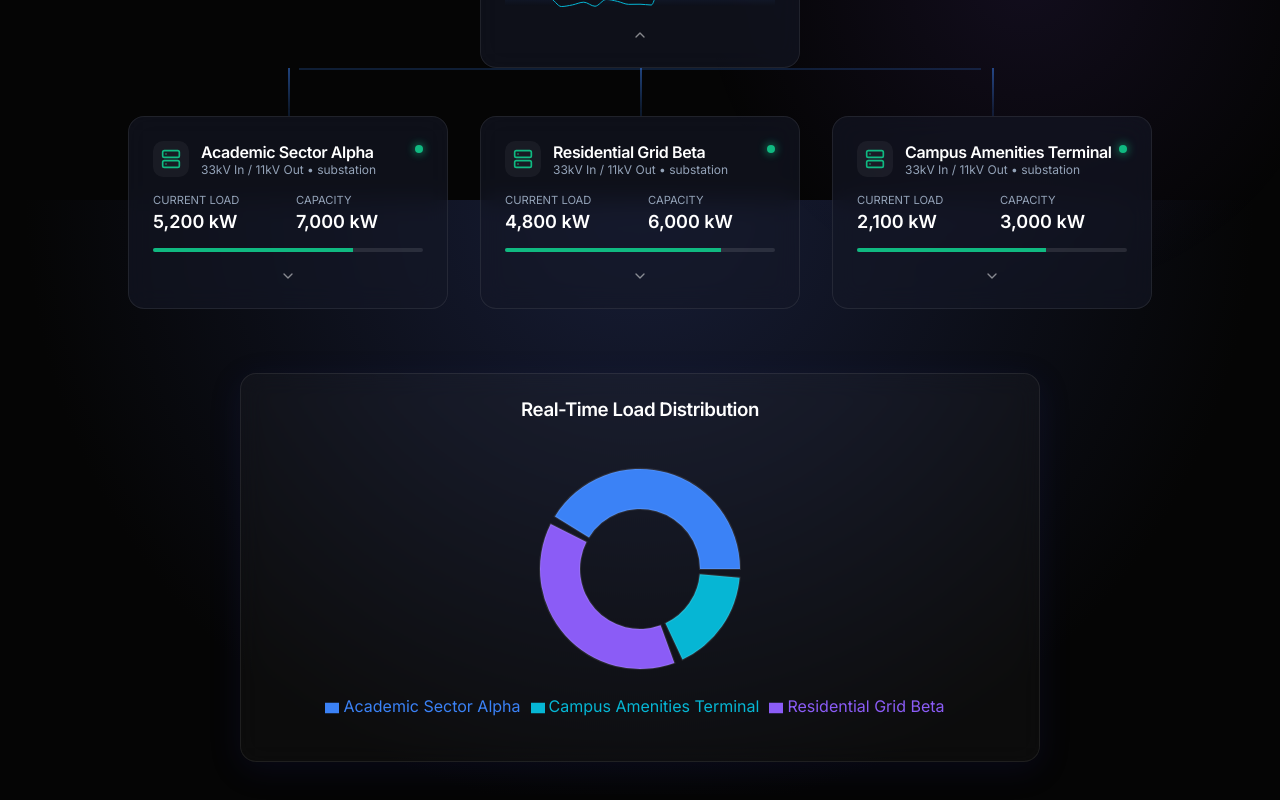
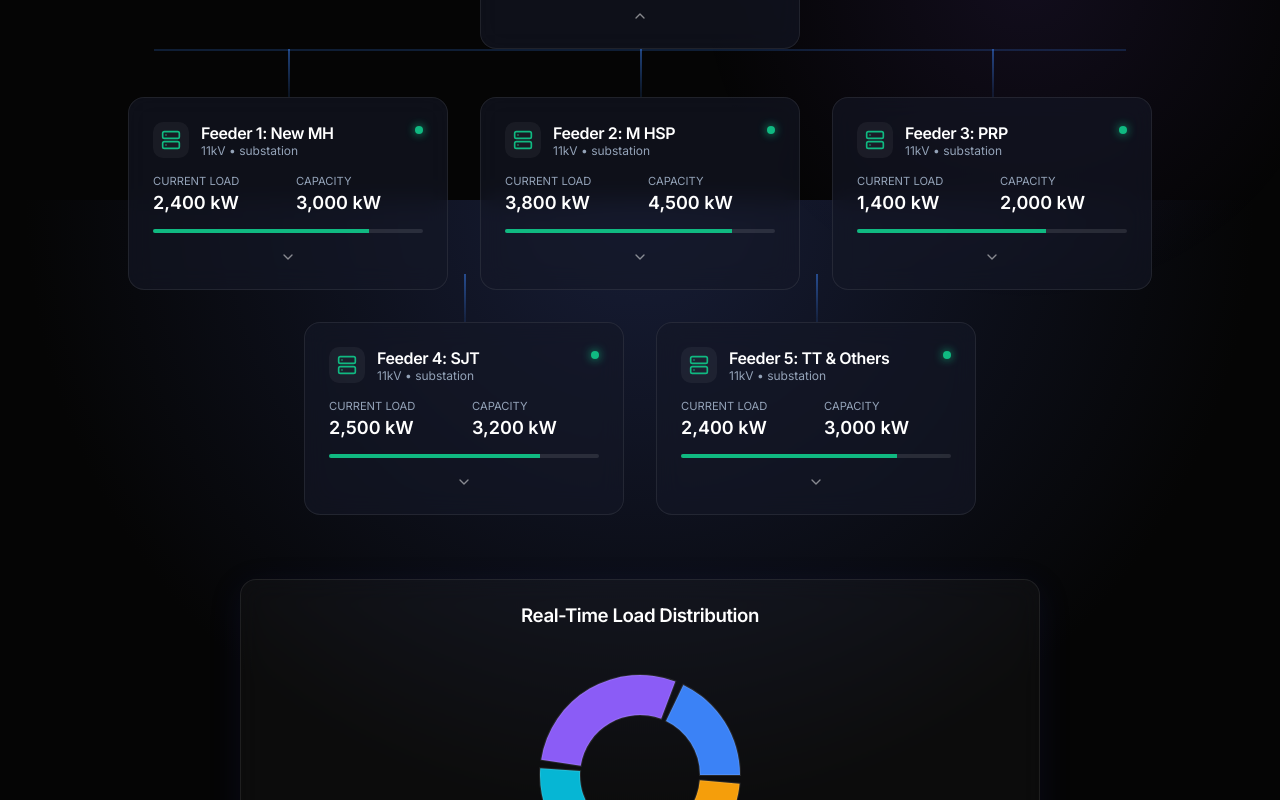
Before and after one commit to Aarnav-Rao/vit-power-demo, a React (Vite) app: page / in a window 1280 px wide. Shown: the part 600-1400 px from the top of the page. Built offline with nearby package versions, Linux system fonts and the light colour scheme.

Commit message:
feat: align power network tree to professor's flowchart

```diff
--- a/src/components/CampusPieChart.tsx
+++ b/src/components/CampusPieChart.tsx
@@ -3,13 +3,12 @@ import { PieChart, Pie, Cell, ResponsiveContainer, Tooltip, Legend } from 'recha
 import { campusPowerNetwork } from '../data/powerNetwork';
 
 export const CampusPieChart: React.FC = () => {
-    // Aggregate data from the top-level substations
-    const data = campusPowerNetwork.children?.map(sub => ({
-        name: sub.name.replace(' Substation', ''),
+    const colors = ['#3b82f6', '#8b5cf6', '#06b6d4', '#10b981', '#f59e0b'];
+
+    const data = campusPowerNetwork.children?.map((sub, index) => ({
+        name: sub.name,
         value: sub.currentLoad,
-        color: sub.id === 'acad-zone' ? '#3b82f6' :
-            sub.id === 'hostel-zone' ? '#8b5cf6' :
-                '#06b6d4'
+        color: colors[index % colors.length]
     })) || [];
 
     return (
--- a/src/data/powerNetwork.ts
+++ b/src/data/powerNetwork.ts
@@ -40,128 +40,198 @@ const generateHistory = (baseLoad: number, variance: number): PowerDataPoint[] =
 
 export const campusPowerNetwork: PowerNodeData = {
   id: 'main-sub',
-  name: 'VIT Central Hub (110kV/33kV)',
+  name: 'Main 110kV/11kV Substation',
   type: 'substation',
   status: 'online',
   currentLoad: 12500,
   capacity: 15000,
-  voltage: '110kV In / 33kV Out',
+  voltage: '110kV In / 11kV Out',
   efficiency: 99.2,
   history: generateHistory(8500, 500),
   children: [
     {
-      id: 'acad-zone',
-      name: 'Academic Sector Alpha',
+      id: 'line1',
+      name: 'Feeder 1: New MH',
       type: 'substation',
       status: 'online',
-      currentLoad: 5200,
-      capacity: 7000,
-      voltage: '33kV In / 11kV Out',
-      efficiency: 98.8,
-      history: generateHistory(3500, 300),
+      currentLoad: 2400,
+      capacity: 3000,
+      voltage: '11kV',
+      efficiency: 98.4,
+      history: generateHistory(1800, 200),
       children: [
         {
-          id: 'sjt',
-          name: 'Silver Jubilee Tower (SJT)',
+          id: 'new-mh-ss',
+          name: 'New MH SS',
           type: 'building',
           status: 'online',
-          currentLoad: 1800,
-          capacity: 2500,
-          voltage: '11kV In / 415V Out',
-          efficiency: 96.5,
-          history: generateHistory(1200, 150),
+          currentLoad: 1200,
+          capacity: 1500,
+          voltage: '11kV / 400V',
+          efficiency: 97.5,
+          history: generateHistory(900, 100),
         },
         {
-          id: 'tt',
-          name: 'Technology Tower (TT)',
+          id: 'mh-chiller',
+          name: 'MH Chiller Plant',
           type: 'building',
           status: 'warning',
-          currentLoad: 2100,
-          capacity: 2200,
-          voltage: '11kV In / 415V Out',
-          efficiency: 94.0,
-          history: generateHistory(1500, 200),
-        },
-        {
-          id: 'mb',
-          name: 'Main Building (MB)',
-          type: 'building',
-          status: 'online',
-          currentLoad: 900,
-          capacity: 1500,
-          voltage: '11kV In / 415V Out',
-          efficiency: 97.8,
-          history: generateHistory(600, 100),
+          currentLoad: 1200,
+          capacity: 1300,
+          voltage: '11kV / 400V',
+          efficiency: 93.2,
+          history: generateHistory(1000, 250),
         }
       ]
     },
     {
-      id: 'hostel-zone',
-      name: 'Residential Grid Beta',
+      id: 'line2',
+      name: 'Feeder 2: M HSP',
       type: 'substation',
       status: 'online',
-      currentLoad: 4800,
-      capacity: 6000,
-      voltage: '33kV In / 11kV Out',
-      efficiency: 99.1,
-      history: generateHistory(4000, 400),
+      currentLoad: 3800,
+      capacity: 4500,
+      voltage: '11kV',
+      efficiency: 98.7,
+      history: generateHistory(3000, 300),
       children: [
         {
-          id: 'mens-hostel',
-          name: 'Men\'s Hostel Blocks',
-          type: 'building',
+          id: 'm-hsp-3',
+          name: 'M HSP 3 (2x Trafo)',
+          type: 'transformer',
           status: 'online',
-          currentLoad: 2600,
-          capacity: 3500,
-          voltage: '11kV In / 415V Out',
-          efficiency: 96.9,
-          history: generateHistory(2200, 250),
+          currentLoad: 1000,
+          capacity: 1200,
+          voltage: '11kV / 400V',
+          efficiency: 98.1,
+          history: generateHistory(800, 80),
         },
         {
-          id: 'womens-hostel',
-          name: 'Women\'s Hostel Blocks',
-          type: 'building',
+          id: 'm-hsp-2',
+          name: 'M HSP 2 (2x Trafo)',
+          type: 'transformer',
           status: 'online',
-          currentLoad: 1900,
-          capacity: 2500,
-          voltage: '11kV In / 415V Out',
-          efficiency: 97.5,
-          history: generateHistory(1500, 150),
+          currentLoad: 1100,
+          capacity: 1300,
+          voltage: '11kV / 400V',
+          efficiency: 97.9,
+          history: generateHistory(900, 90),
+        },
+        {
+          id: 'm-hsp-1',
+          name: 'M HSP 1 (4x Trafo)',
+          type: 'transformer',
+          status: 'online',
+          currentLoad: 1700,
+          capacity: 2000,
+          voltage: '11kV / 400V',
+          efficiency: 96.5,
+          history: generateHistory(1300, 150),
         }
       ]
     },
     {
-      id: 'fac-zone',
-      name: 'Campus Amenities Terminal',
+      id: 'line3',
+      name: 'Feeder 3: PRP',
       type: 'substation',
       status: 'online',
-      currentLoad: 2100,
-      capacity: 3000,
-      voltage: '33kV In / 11kV Out',
-      efficiency: 97.5,
-      history: generateHistory(1800, 100),
+      currentLoad: 1400,
+      capacity: 2000,
+      voltage: '11kV',
+      efficiency: 99.0,
+      history: generateHistory(1000, 100),
       children: [
         {
-          id: 'food-court',
-          name: 'Food Court & Amenities',
-          type: 'building',
-          status: 'warning',
-          currentLoad: 1200,
-          capacity: 1300,
-          voltage: '11kV In / 415V Out',
-          efficiency: 92.1,
-          history: generateHistory(1000, 300),
+          id: 'prp-tf',
+          name: 'PRP (11kV/400V, 2x Trafo)',
+          type: 'transformer',
+          status: 'online',
+          currentLoad: 1400,
+          capacity: 2000,
+          voltage: '11kV / 400V',
+          efficiency: 98.5,
+          history: generateHistory(1000, 100),
+        }
+      ]
+    },
+    {
+      id: 'line4',
+      name: 'Feeder 4: SJT',
+      type: 'substation',
+      status: 'online',
+      currentLoad: 2500,
+      capacity: 3200,
+      voltage: '11kV',
+      efficiency: 98.2,
+      history: generateHistory(2000, 200),
+      children: [
+        {
+          id: 'sjt-chiller',
+          name: 'SJT Chiller Plant (2x Trafo)',
+          type: 'transformer',
+          status: 'online',
+          currentLoad: 1400,
+          capacity: 1800,
+          voltage: '11kV / 400V',
+          efficiency: 95.8,
+          history: generateHistory(1100, 150),
         },
         {
-          id: 'library',
-          name: 'Central Library',
-          type: 'building',
+          id: 'sjt-ss',
+          name: 'SJT SS (2x Trafo)',
+          type: 'substation',
+          status: 'online',
+          currentLoad: 1100,
+          capacity: 1400,
+          voltage: '11kV / 400V',
+          efficiency: 97.6,
+          history: generateHistory(900, 100),
+        }
+      ]
+    },
+    {
+      id: 'line5',
+      name: 'Feeder 5: TT & Others',
+      type: 'substation',
+      status: 'online',
+      currentLoad: 2400,
+      capacity: 3000,
+      voltage: '11kV',
+      efficiency: 98.6,
+      history: generateHistory(1900, 150),
+      children: [
+        {
+          id: 'tt-ss',
+          name: 'TT SS (2x Trafo)',
+          type: 'substation',
+          status: 'online',
+          currentLoad: 900,
+          capacity: 1200,
+          voltage: '11kV / 400V',
+          efficiency: 98.0,
+          history: generateHistory(700, 50),
+        },
+        {
+          id: 'lh-new',
+          name: 'LH New (2x Trafo)',
+          type: 'substation',
           status: 'online',
           currentLoad: 800,
-          capacity: 1200,
-          voltage: '11kV In / 415V Out',
-          efficiency: 98.2,
-          history: generateHistory(600, 50),
+          capacity: 1000,
+          voltage: '11kV / 400V',
+          efficiency: 97.4,
+          history: generateHistory(600, 60),
+        },
+        {
+          id: 'mb-ss',
+          name: 'MB SS (2x Trafo)',
+          type: 'substation',
+          status: 'warning',
+          currentLoad: 700,
+          capacity: 800,
+          voltage: '11kV / 400V',
+          efficiency: 94.2,
+          history: generateHistory(600, 100),
         }
       ]
     }
```
